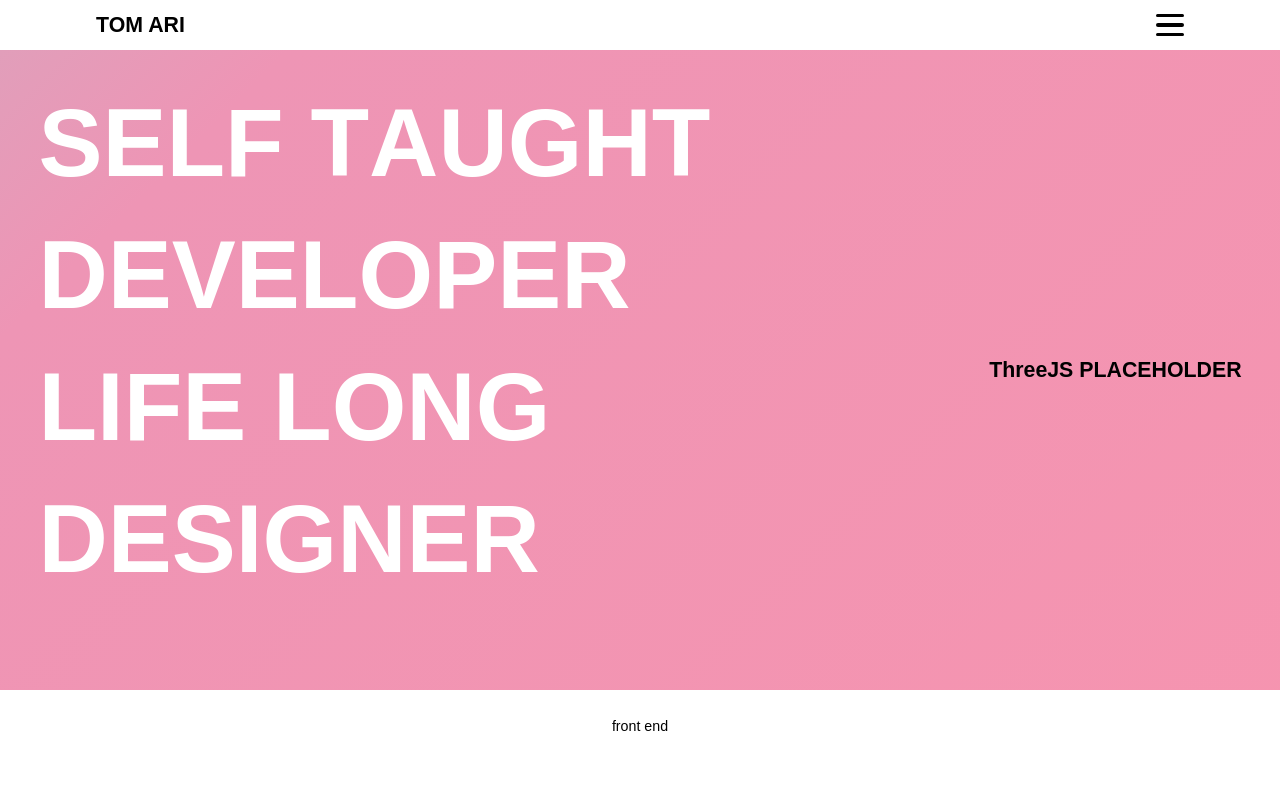
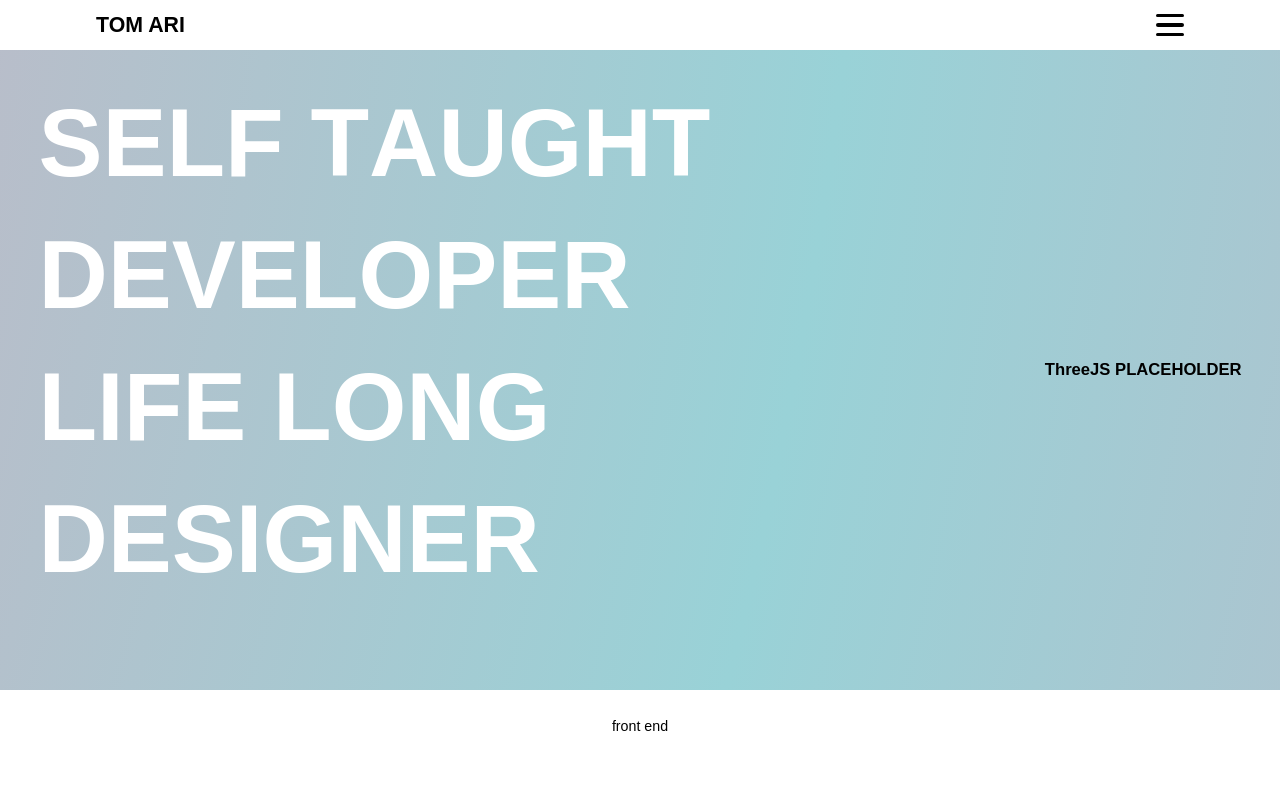
Before and after one commit to tomari3/tomari-perosnal-website, a React (Create React App) app: page / in a window 1280 px wide. Shown: the top 800 px of the page. Built offline with nearby package versions, Linux system fonts and the light colour scheme.

Commit message:
background animation

```diff
--- a/src/App.js
+++ b/src/App.js
@@ -1,22 +1,21 @@
-import React from "react";
-// import { BrowserRouter, Routes, Route } from "react-router-dom";
+import React from "react"; // import { BrowserRouter, Routes, Route } from "react-router-dom";
 
 import Global from "./styles/Global";
 
 import { Home } from "./components/Home/Home";
 import { Header } from "./components/Header/Header";
 import { Footer } from "./components/Footer/Footer";
-import { Wrapper } from "./styles/Wrapper";
+import { ColoredWrapper } from "./components/Home/ColoredWrapper";
 
 function App() {
   return (
     <>
       <Global />
-      <Wrapper primary colored>
+      <ColoredWrapper>
         <Header />
         <Home />
         <Footer />
-      </Wrapper>
+      </ColoredWrapper>
     </>
   );
 }
--- a/src/components/Home/AnimatedText.js
+++ b/src/components/Home/AnimatedText.js
@@ -1,4 +1,7 @@
 import React from "react";
+
+import { getRandom } from "../../utils/getRandom";
+
 import { motion } from "framer-motion";
 import { HomeTextBlock } from "../../styles/HomeTextBlock";
 
@@ -22,7 +25,8 @@ const AnimatedCharacters = (props) => {
   };
 
   const letterHover = {
-    scale: 2,
+    scale: 1.5,
+    rotate: `${getRandom(-20, 20)}deg`,
     zIndex: 10,
     position: "static",
     transition: {
--- /dev/null
+++ b/src/components/Home/ColoredWrapper.js
@@ -0,0 +1,24 @@
+import React from "react";
+import { Wrapper } from "../../styles/Wrapper";
+
+const clouds = {
+  repeat: Infinity,
+  type: "spring",
+  duration: 100,
+  stiffness: 10,
+  times: [0, 0.2, 0.4, 0.6, 0.8, 1],
+};
+
+export const ColoredWrapper = (props) => {
+  return (
+    <Wrapper
+      transition={clouds}
+      animate={{
+        backgroundPositionX: ["-50%", "150%", "150%", "-50%", "-50%"],
+        backgroundPositionY: ["-50%", "-50%", "150%", "150%", "-50%"],
+      }}
+    >
+      {props.children}
+    </Wrapper>
+  );
+};
--- a/src/styles/Wrapper.js
+++ b/src/styles/Wrapper.js
@@ -1,24 +1,10 @@
 import styled, { keyframes } from "styled-components";
 import { motion } from "framer-motion";
 
-const clouds = keyframes`
-   0% {
-        background-position: 0% 50%;
-    }
-    50% {
-        background-position: 100% 50%;
-    }
-    100% {
-        background-position: 0% 50%;
+const gradient =
+  "radial-gradient(circle,var(--gradient-blue1) 0%, var(--gradient-pink1) 20%, var(--gradient-blue2) 40%, var(--gradient-pink2) 60%, var(--gradient-blue3) 80%,var(--gradient-pink3) 100% );";
 
-    }
+export const Wrapper = styled(motion.section)`
+  background: ${gradient};
+  background-size: 1500% 1500%;
 `;
-
-const Gradient =
-  "linear-gradient(-45deg,var(--gradient-blue1),var(--gradient-pink1),var(--gradient-pink2),var(--gradient-blue2),var(--gradient-blue3),var(--gradient-pink3))";
-
-export const Wrapper = styled(motion.div)`
-  background: ${(props) => (props.colored ? Gradient : "var(--primary-bg)")};
-  background-size: 400% 400%;
-  animation: ${clouds} 10s cubic-bezier(0.65, 0.05, 0.36, 1) infinite;
-`;
--- /dev/null
+++ b/src/utils/getRandom.js
@@ -0,0 +1,3 @@
+export const getRandom = (min, max) => {
+  return Math.floor(Math.random() * (max - min + 1) + min);
+};
```
Also changed, not shown: src/styles/Global.js (+7 -0 lines).
